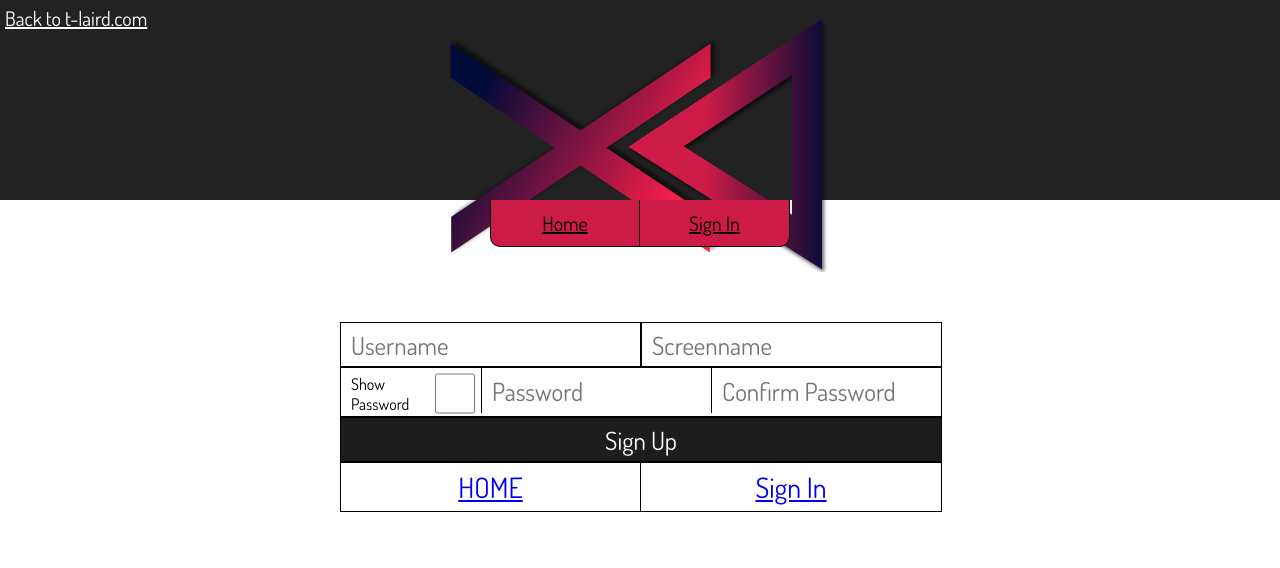
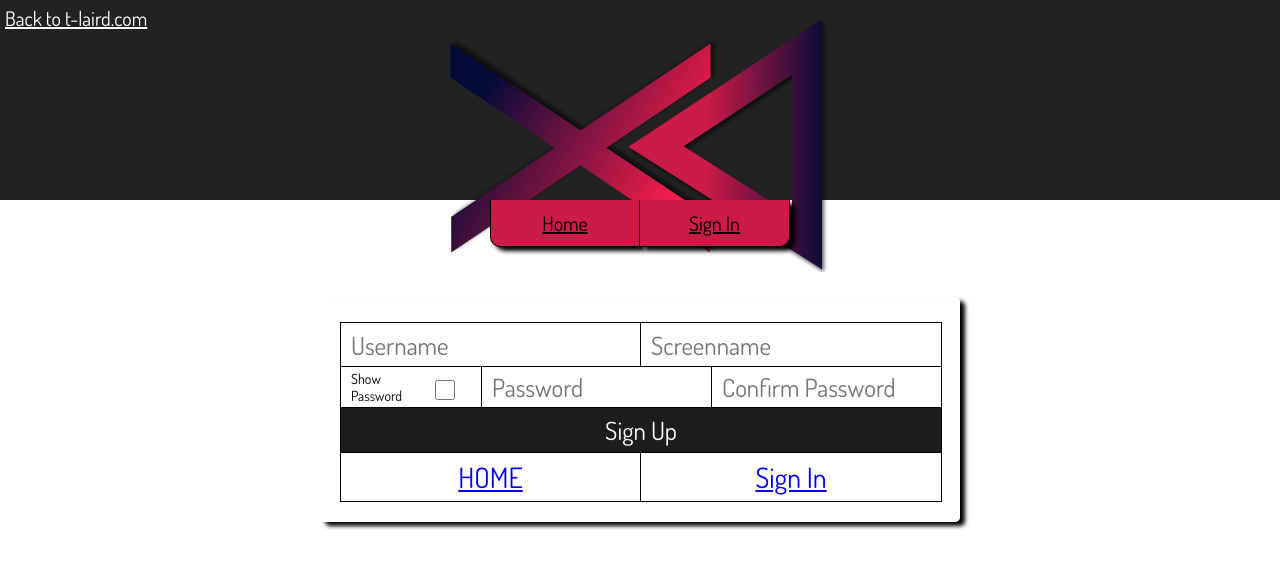
Before and after one commit to t-laird/t-chat, a React (Create React App) app in the folder client/: page /signup in a window 1280 px wide. Shown: the top 568 px of the page. Built offline with nearby package versions, Linux system fonts and the light colour scheme; no server answers.

Commit message:
styling adjustments

```diff
--- a/client/src/Components/Styles/Messages.css
+++ b/client/src/Components/Styles/Messages.css
@@ -4,8 +4,11 @@
   padding: 10px;
   min-height: 500px;
   max-height: 500px;
-  border: 1px solid black;
-  overflow-y: scroll; }
+  overflow-y: scroll;
+  background: rgba(255, 255, 255, 0.877);
+  box-shadow: 5px 4px 4px black;
+  border-radius: 5px;
+  margin-bottom: 10px; }
   .Messages p {
     width: 100%;
     margin: 5px 0px;
--- a/client/src/Components/Styles/Messages.scss
+++ b/client/src/Components/Styles/Messages.scss
@@ -4,8 +4,11 @@
   padding: 10px;
   min-height: 500px;
   max-height: 500px;
-  border: 1px solid black;
   overflow-y: scroll;
+  background: rgba(255, 255, 255, 0.877);
+  box-shadow: 5px 4px 4px black;
+  border-radius: 5px;
+  margin-bottom: 10px;
 
   p {
     width: 100%;
--- a/client/src/Components/Styles/MsgInput.css
+++ b/client/src/Components/Styles/MsgInput.css
@@ -4,18 +4,35 @@
   display: grid;
   height: 50px;
   grid-template-columns: 1fr 150px;
-  border: 1px solid black;
-  border-top: none; }
+  border-top: none;
+  box-shadow: 5px 4px 4px black; }
+  .MsgInput h3 {
+    margin: 0px;
+    display: flex;
+    align-items: center;
+    justify-content: center;
+    grid-column: span 2;
+    background: rgba(255, 255, 255, 0.694);
+    border-radius: 5px; }
+    .MsgInput h3 a {
+      color: black;
+      margin-left: 10px; }
+      .MsgInput h3 a:active {
+        color: black; }
   .MsgInput input {
     border: none; }
   .MsgInput input[type="text"] {
     padding-left: 15px;
-    font-size: 22px; }
+    font-size: 22px;
+    border-bottom-left-radius: 5px;
+    border-top-left-radius: 5px; }
   .MsgInput input[type="submit"] {
     background: #CC1B47;
     color: white;
     display: flex;
     font-size: 20px;
-    transition: 0.3s; }
+    transition: 0.3s;
+    border-bottom-right-radius: 5px;
+    border-top-right-radius: 5px; }
     .MsgInput input[type="submit"]:hover {
       background: #040B35; }
--- a/client/src/Components/Styles/Nav.css
+++ b/client/src/Components/Styles/Nav.css
@@ -6,6 +6,7 @@
     padding: 10px;
     font-size: 20px;
     color: black;
+    box-shadow: 5px 4px 4px black;
     background: #CC1B47;
     text-align: center;
     border-bottom: 1px solid black;
--- a/client/src/Components/Styles/Nav.scss
+++ b/client/src/Components/Styles/Nav.scss
@@ -1,13 +1,14 @@
 .Nav {
   display: grid;
-  // grid-template-columns: repeat(3, 150px);
   margin: 0px auto;
   justify-content: center;
+
 
   a, span {
     padding: 10px;
     font-size: 20px;
     color: black;
+    box-shadow: 5px 4px 4px black;
     background: #CC1B47;
     text-align: center;
     border-bottom: 1px solid black;
--- a/client/src/Components/Styles/SignIn.css
+++ b/client/src/Components/Styles/SignIn.css
@@ -2,22 +2,30 @@
   display: grid;
   width: 600px;
   grid-template-columns: 1fr;
-  margin: 50px auto 0px; }
+  margin: 50px auto 0px;
+  padding: 0px 30px 20px;
+  background: rgba(255, 255, 255, 0.81);
+  box-shadow: 5px 4px 4px black;
+  border-radius: 5px; }
   .SignIn input {
     height: 45px;
     font-size: 25px;
     border: 1px solid black; }
+  .SignIn input[type="text"]:nth-of-type(1) {
+    border-bottom: none; }
   .SignIn span {
     color: red;
     min-height: 25px; }
   .SignIn input[type="text"], .SignIn input[type="password"] {
-    padding-left: 10px; }
+    padding-left: 10px;
+    background-color: rgba(255, 255, 255, 0.817); }
   .SignIn .signin {
     display: grid;
-    grid-template-columns: 90px 50px 1fr;
+    grid-template-columns: 90px 30px 1fr;
     height: 50px;
     border-left: 1px solid black;
-    border-right: 1px solid black; }
+    border-right: 1px solid black;
+    background-color: rgba(255, 255, 255, 0.81); }
     .SignIn .signin label {
       box-sizing: border-box;
       display: flex;
@@ -39,7 +47,8 @@
       display: flex;
       justify-content: center;
       align-items: center;
-      font-size: 28px; }
+      font-size: 28px;
+      background-color: rgba(255, 255, 255, 0.81); }
       .SignIn .links a:hover {
         color: white;
         background: #CC1B47; }
--- a/client/src/Components/Styles/SignUp.css
+++ b/client/src/Components/Styles/SignUp.css
@@ -2,7 +2,12 @@
   display: grid;
   width: 600px;
   grid-template-columns: 1fr;
-  margin: 50px auto 0px; }
+  margin: 50px auto 0px;
+  padding: 0px 20px 20px;
+  background: rgba(255, 255, 255, 0.81);
+  box-sizing: content-box;
+  box-shadow: 5px 4px 4px black;
+  border-radius: 5px; }
   .SignUp span {
     color: red;
     min-height: 25px; }
@@ -10,12 +15,15 @@
     height: 45px;
     font-size: 25px;
     border: 1px solid black; }
-  .SignUp input[type="text"], .SignUp input[type="password"], .SignUp label {
+    .SignUp input:nth-of-type(2) {
+      border-left: none; }
+  .SignUp input[type="text"], .SignUp input[type="password"], .SignUp input[type="checkbox"], .SignUp label {
     padding-left: 10px; }
   .SignUp input[type="submit"] {
     background: #1d1d1d;
     color: white;
-    transition: 0.3s; }
+    transition: 0.3s;
+    border-bottom: none; }
     .SignUp input[type="submit"]:hover {
       background: #CC1B47; }
   .SignUp .name {
@@ -25,17 +33,21 @@
   .SignUp .pass {
     display: grid;
     grid-template-columns: 90px 50px repeat(2, 230px);
-    height: 50px;
-    border: 1px solid black; }
+    height: 40px;
+    background-color: rgba(255, 255, 255, 0.817);
+    border-left: 1px solid black;
+    border-right: 1px solid black; }
     .SignUp .pass label {
       display: flex;
-      align-items: center; }
+      align-items: center;
+      font-size: 14px; }
     .SignUp .pass input {
-      border: none; }
+      border: none;
+      height: 100%; }
       .SignUp .pass input[type="text"], .SignUp .pass input[type="password"] {
         border-left: 1px solid black; }
     .SignUp .pass input[type="checkbox"] {
-      width: 40px; }
+      width: 20px; }
     .SignUp .pass a {
       width: 50%;
       display: flex;
@@ -52,7 +64,8 @@
       display: flex;
       justify-content: center;
       align-items: center;
-      font-size: 28px; }
+      font-size: 28px;
+      background-color: rgba(255, 255, 255, 0.81); }
       .SignUp .links a:visited {
         color: black; }
       .SignUp .links a:hover {
--- a/client/src/Components/Styles/SignUp.scss
+++ b/client/src/Components/Styles/SignUp.scss
@@ -9,6 +9,7 @@ $accent: #CC1B47;
     justify-content: center;
     align-items: center;
     font-size: 28px;
+    background-color: rgba(255, 255, 255, 0.81);
 
     &:visited {
       color: black;
@@ -28,6 +29,12 @@ $accent: #CC1B47;
   width: 600px;
   grid-template-columns: 1fr;
   margin: 50px auto 0px;
+  padding: 0px 20px 20px;
+  background: rgba(255, 255, 255, 0.81);
+  box-sizing: content-box;
+  box-shadow: 5px 4px 4px black;
+  border-radius: 5px;
+
 
   span {
     color: red;
@@ -38,9 +45,12 @@ $accent: #CC1B47;
     height: 45px;
     font-size: 25px;
     border: 1px solid black;
+    &:nth-of-type(2) {
+      border-left: none;
+    }
   }
 
-  input[type="text"], input[type="password"], label {
+  input[type="text"], input[type="password"], input[type="checkbox"], label {
     padding-left: 10px;
   }
 
@@ -48,6 +58,7 @@ $accent: #CC1B47;
     background: rgb(29, 29, 29);
     color: white;
     transition: 0.3s;
+    border-bottom: none;
     &:hover {
       background: $accent;
     }
@@ -63,23 +74,27 @@ $accent: #CC1B47;
   .pass {
     display: grid;
     grid-template-columns: 90px 50px repeat(2, 230px);
-    height: 50px;
-    border: 1px solid black;
+    height: 40px;
+    background-color: rgba(255, 255, 255, 0.817);
+    border-left: 1px solid black;
+    border-right: 1px solid black;
 
     label {
       display: flex;
       align-items: center;
+      font-size: 14px;
     }
 
     input {
       border: none;
+      height: 100%;
       &[type="text"], &[type="password"] {
         border-left: 1px solid black;
       }
     }
 
     input[type="checkbox"] {
-      width: 40px;
+      width: 20px;
     }
     a {
       width: 50%;
```
Also changed, not shown: client/src/Components/Styles/MsgInput.scss (+23 -1 lines), client/src/Components/Styles/SignIn.scss (+13 -1 lines).
